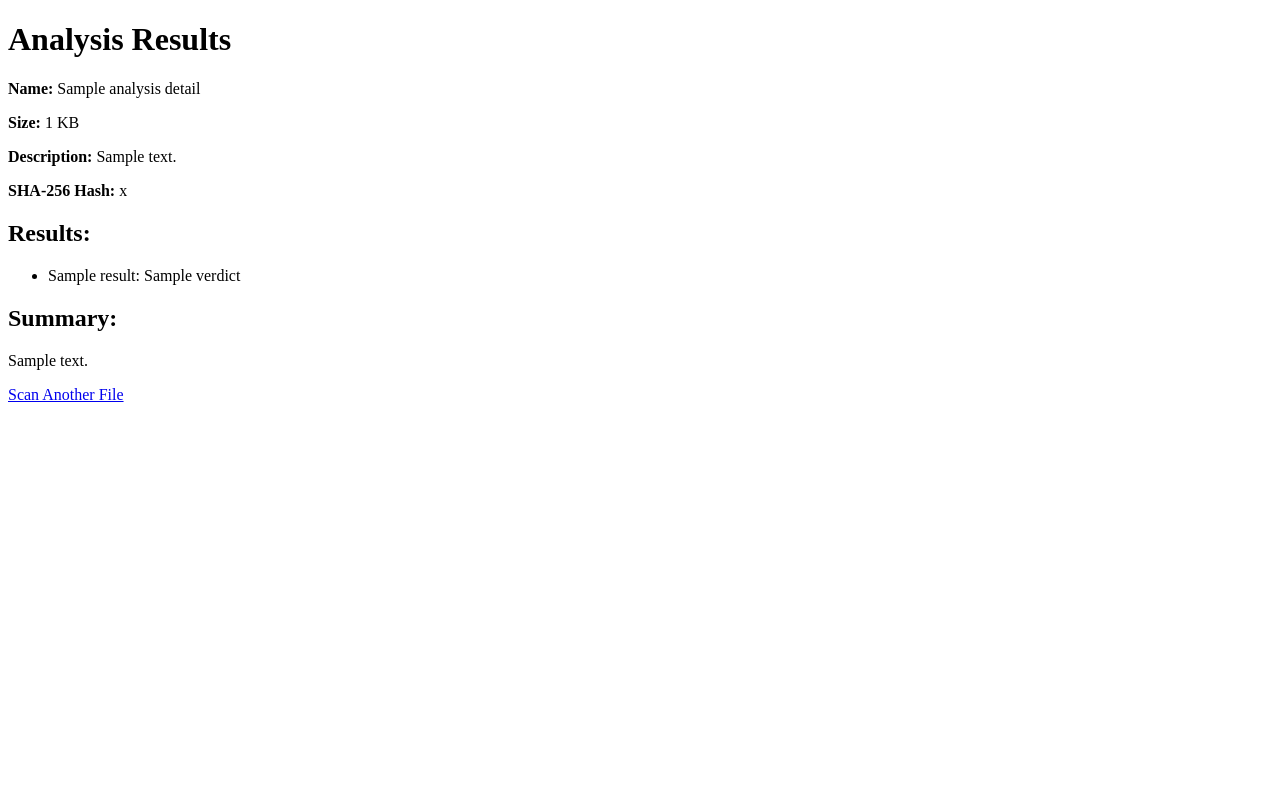
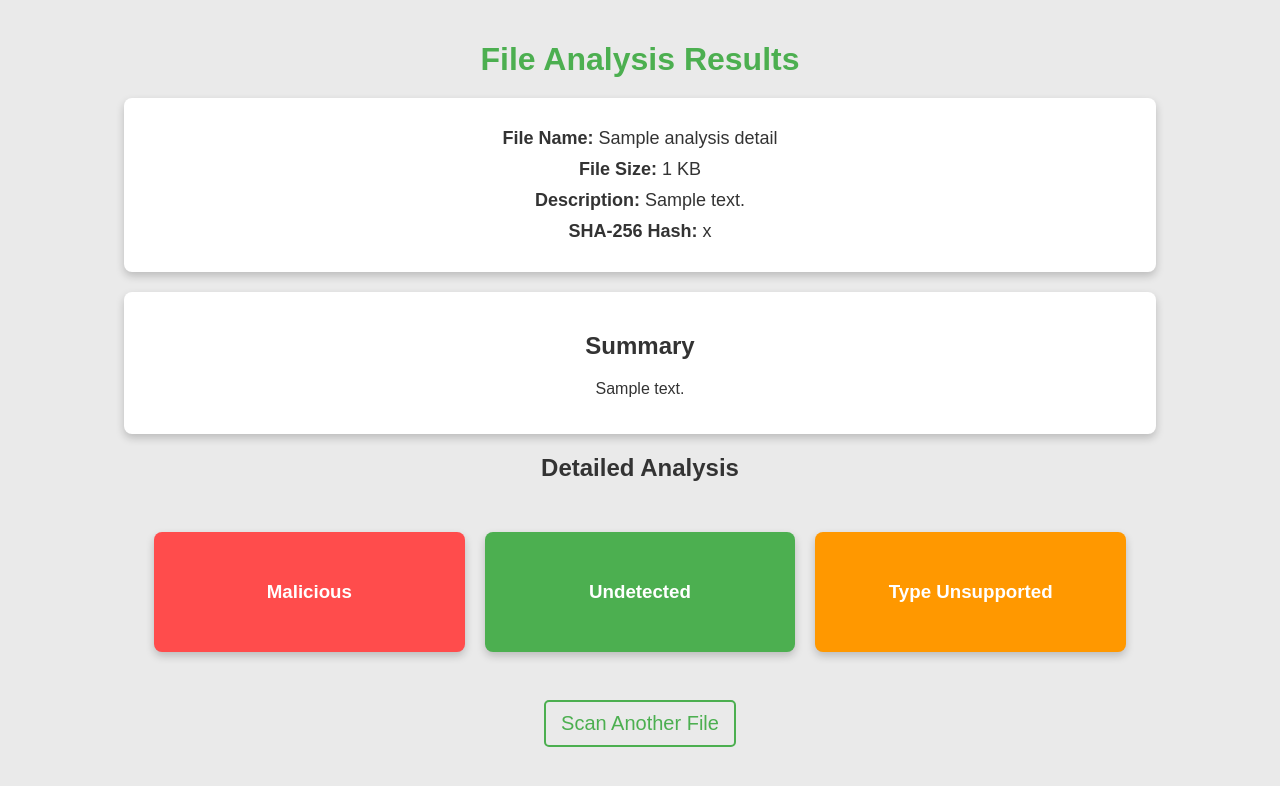
Before and after one commit to PrachiiBB/VirusTotalDetectionFlaskApp, a Flask app: template templates/result.html in a window 1280 px wide. Shown: the top 786 px of the page. Run offline with Flask 3, Linux system fonts and the light colour scheme; the template is opened without the code that fills it: most values are stand-ins (such as "Sample title", 1, 10 or a date in 2020).

Commit message:
changed ui

```diff
--- a/app.py
+++ b/app.py
@@ -95,7 +95,7 @@ def index():
         analysis_details['malicious_count'] = malicious_count
         analysis_details['summary'] = (
             f"{malicious_count} antivirus found the given file malicious !!"
-            if malicious_count != 0 else "No antivirus found the given file malicious !!"
+            if malicious_count != 0 else "No antivirus found the file malicious"
         )
 
         return render_template('result.html', analysis_details=analysis_details)
--- a/templates/result.html
+++ b/templates/result.html
@@ -3,22 +3,158 @@
 <head>
     <meta charset="UTF-8">
     <meta name="viewport" content="width=device-width, initial-scale=1.0">
-    <title>Analysis Result</title>
+    <title>Analysis Results</title>
+    <style>
+        body {
+            font-family: 'Arial', sans-serif;
+            background-color: #eaeaea;
+            color: #333;
+            margin: 0;
+            padding: 20px;
+            display: flex;
+            flex-direction: column;
+            align-items: center;
+        }
+        h1 {
+            color: #4CAF50;
+            margin-bottom: 20px;
+        }
+        .upper-section {
+            background-color: #ffffff;
+            border-radius: 8px;
+            box-shadow: 0 4px 8px rgba(0, 0, 0, 0.2);
+            padding: 20px;
+            width: 80%;
+            text-align: center;
+        }
+        .upper-section p {
+            font-size: 18px;
+            margin: 10px 0;
+        }
+        .summary {
+            background-color: #ffffff;
+            border-radius: 8px;
+            box-shadow: 0 4px 8px rgba(0, 0, 0, 0.2);
+            padding: 20px;
+            width: 80%;
+            margin-top: 20px;
+            text-align: center;
+        }
+        .container {
+            width: 80%;
+            display: flex;
+            justify-content: space-between;
+            margin-top: 20px;
+        }
+        .result-column {
+            background-color: #ffffff;
+            border-radius: 8px;
+            box-shadow: 0 4px 8px rgba(0, 0, 0, 0.2);
+            margin: 10px;
+            padding: 20px;
+            width: 30%;
+            transition: transform 0.2s;
+        }
+        .result-column:hover {
+            transform: scale(1.05);
+        }
+        h3 {
+            color: #fff;
+            padding: 10px;
+            border-radius: 5px;
+            text-align: center;
+        }
+        .malicious {
+            background-color: #ff4c4c; /* Red for malicious */
+        }
+        .undetected {
+            background-color: #4caf50; /* Green for undetected */
+        }
+        .unsupported {
+            background-color: #ff9800; /* Orange for unsupported */
+        }
+        ul {
+            list-style-type: none;
+            padding: 0;
+        }
+        li {
+            padding: 8px;
+            border-bottom: 1px solid #ddd;
+            text-align: center;
+            font-size: 16px;
+        }
+        li:last-child {
+            border-bottom: none;
+        }
+        a {
+            text-decoration: none;
+            color: #4CAF50;
+            font-size: 20px;
+            padding: 10px 15px;
+            border: 2px solid #4CAF50;
+            border-radius: 5px;
+            transition: background-color 0.3s, color 0.3s;
+            margin-top: 20px;
+            display: inline-block;
+        }
+        a:hover {
+            background-color: #4CAF50;
+            color: white;
+        }
+    </style>
 </head>
 <body>
-    <h1>Analysis Results</h1>
-    <p><strong>Name:</strong> {{ analysis_details.name }}</p>
-    <p><strong>Size:</strong> {{ analysis_details.size }} KB</p>
+
+    <h1>File Analysis Results</h1>
+
+    <div class="upper-section">
+        <p><strong>File Name:</strong> {{ analysis_details.name }}</p>
+        <p><strong>File Size:</strong> {{ analysis_details.size }} KB</p>
         <p><strong>Description:</strong> {{ analysis_details.description }}</p>
         <p><strong>SHA-256 Hash:</strong> {{ analysis_details.hash }}</p>
-    <h2>Results:</h2>
+    </div>
+
+    <div class="summary">
+        <h2>Summary</h2>
+        <p>{{ analysis_details.summary }}</p>
+    </div>
+
+    <h2>Detailed Analysis</h2>
+    <div class="container">
+        <div class="result-column malicious">
+            <h3>Malicious</h3>
             <ul>
             {% for result in analysis_details.results %}
-        <li>{{ result.name }}: {{ result.verdict }}</li>
+                {% if result.verdict == 'malicious' %}
+                <li>{{ result.name }}</li>
+                {% endif %}
             {% endfor %}
             </ul>
-    <h2>Summary:</h2>
-    <p>{{ analysis_details.summary }}</p>
+        </div>
+        <div class="result-column undetected">
+            <h3>Undetected</h3>
+            <ul>
+            {% for result in analysis_details.results %}
+                {% if result.verdict == 'undetected' %}
+                <li>{{ result.name }}</li>
+                {% endif %}
+            {% endfor %}
+            </ul>
+        </div>
+        <div class="result-column unsupported">
+            <h3>Type Unsupported</h3>
+            <ul>
+            {% for result in analysis_details.results %}
+                {% if result.verdict == 'type-unsupported' %}
+                <li>{{ result.name }}</li>
+                {% endif %}
+            {% endfor %}
+            </ul>
+        </div>
+    </div>
+
+    <br>
     <a href="{{ url_for('index') }}">Scan Another File</a>
+
 </body>
 </html>
--- a/uploads/virustotal_malicious_result.txt
+++ /dev/null
@@ -1,6 +0,0 @@
-test.com	Malicious. Detected by 3 solutions.
-malicious-site.com	Malicious. Detected by 1 solutions.
-test.com	Malicious. Detected by 3 solutions.
-malicious-site.com	Malicious. Detected by 1 solutions.
-test.com	Malicious. Detected by 3 solutions.
-malicious-site.com	Malicious. Detected by 1 solutions.
```
Also changed, not shown: templates/index.html (+36 -0 lines), uploads/ngrok.txt (deleted, +0 -10 lines). Lines whose indentation alone changed are shown as unchanged.
